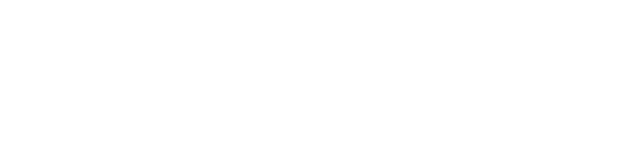
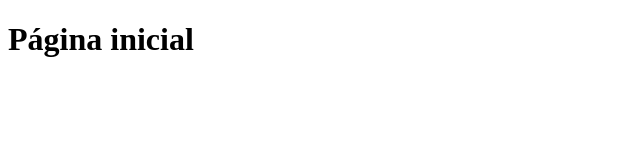
Before and after one commit to Bella0057/Actividad-repositorio, a plain HTML site: page index.html in a window 1280 px wide. Shown: the whole page, without its empty margins (0-640 px from the left). Drawn offline with Linux system fonts and the light colour scheme.

Commit message:
Update index.html

```diff
--- a/index.html
+++ b/index.html
@@ -6,6 +6,6 @@
     <title>Document</title>
 </head>
 <body>
-
+        <h1>Página inicial</h1>
 </body>
 </html>
```
